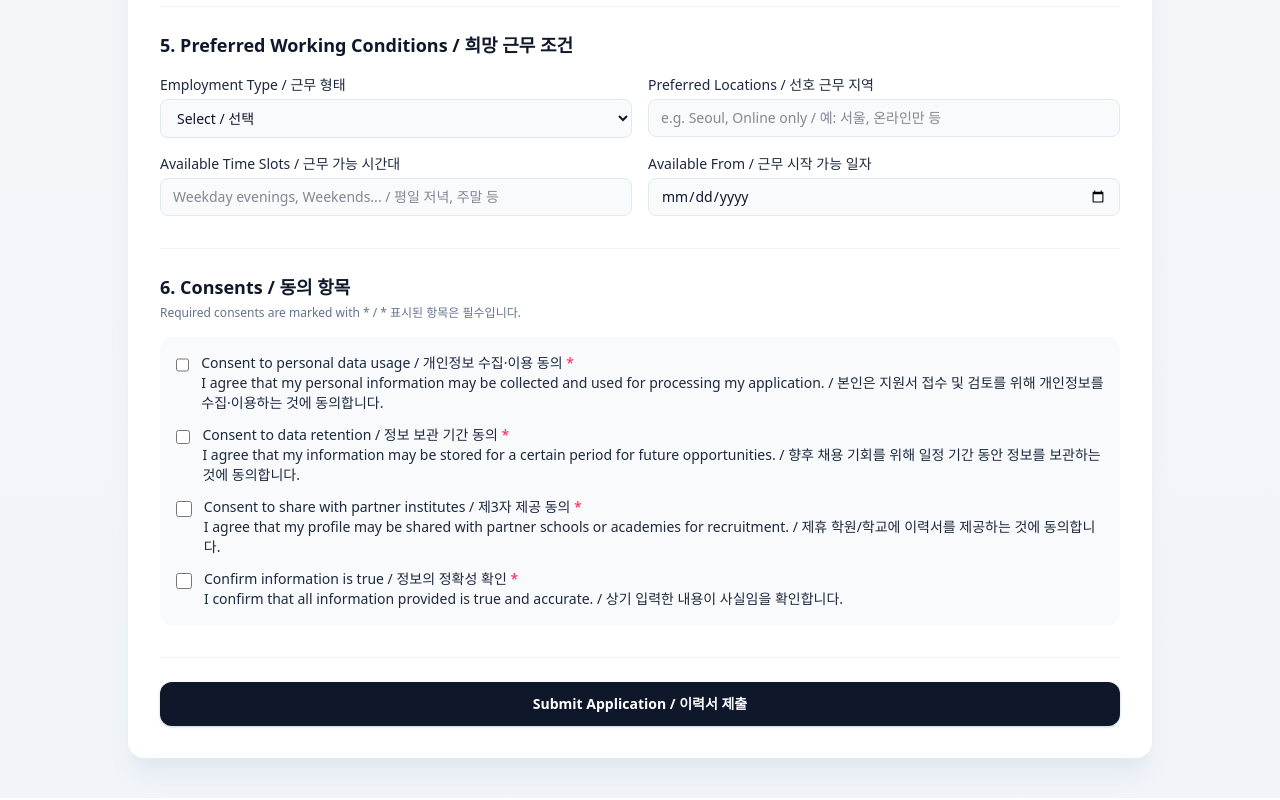
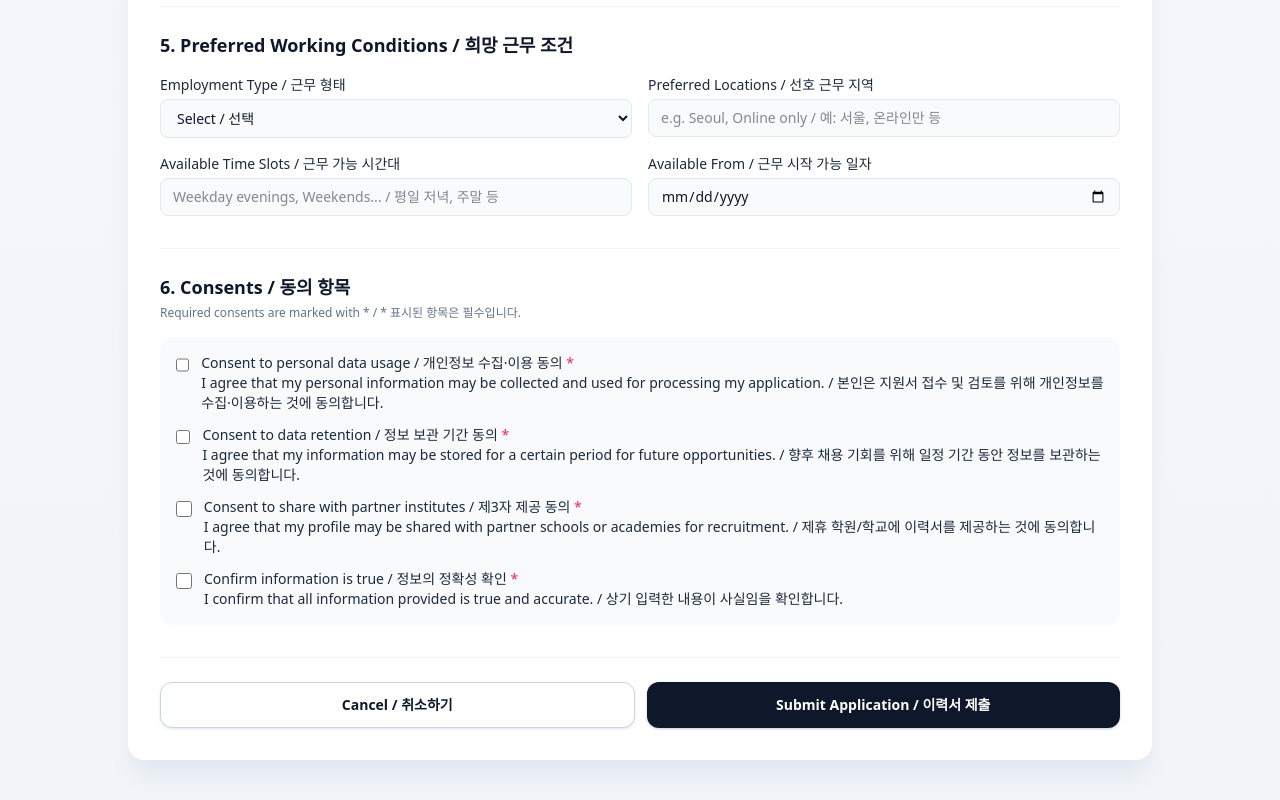
Before and after one commit to 82orez/drf_friending, a Next.js app in the folder frontend/: page /teacher/application in a window 1280 px wide. Shown: the part 2158-2958 px from the top of the page. Built offline with nearby package versions, Linux system fonts and the light colour scheme; no server answers.

Commit message:
application page - cancel button

```diff
--- a/frontend/src/app/teacher/application/page.tsx
+++ b/frontend/src/app/teacher/application/page.tsx
@@ -1194,6 +1194,15 @@ export default function TeacherApplicationPage() {
 
             {/* Submit */}
             <div className="border-t border-slate-100 pt-6">
+              <div className="flex flex-col gap-3 sm:flex-row">
+                <button
+                  type="button"
+                  onClick={() => router.push("/")}
+                  disabled={isSubmitting}
+                  className="inline-flex w-full items-center justify-center rounded-xl border border-slate-300 bg-white px-4 py-3 text-sm font-semibold text-slate-900 shadow-sm shadow-slate-200 transition hover:bg-slate-50 disabled:cursor-not-allowed disabled:opacity-60">
+                  Cancel / 취소하기
+                </button>
+
                 <button
                   type="submit"
                   disabled={isSubmitting || !canEditOrSubmit}
@@ -1208,6 +1217,7 @@ export default function TeacherApplicationPage() {
                         : "Update Locked / 수정 불가"
                       : "Submit Application / 이력서 제출"}
                 </button>
+              </div>
 
               {/* ✅ 버튼 비활성화 사유를 바로 아래에 표시 */}
               {isEditLocked && <p className="mt-2 text-sm text-slate-600">이력서 수정은 담당자가 검토를 시작하기 전에만 가능합니다.</p>}
```
Lines whose indentation alone changed are shown as unchanged.
